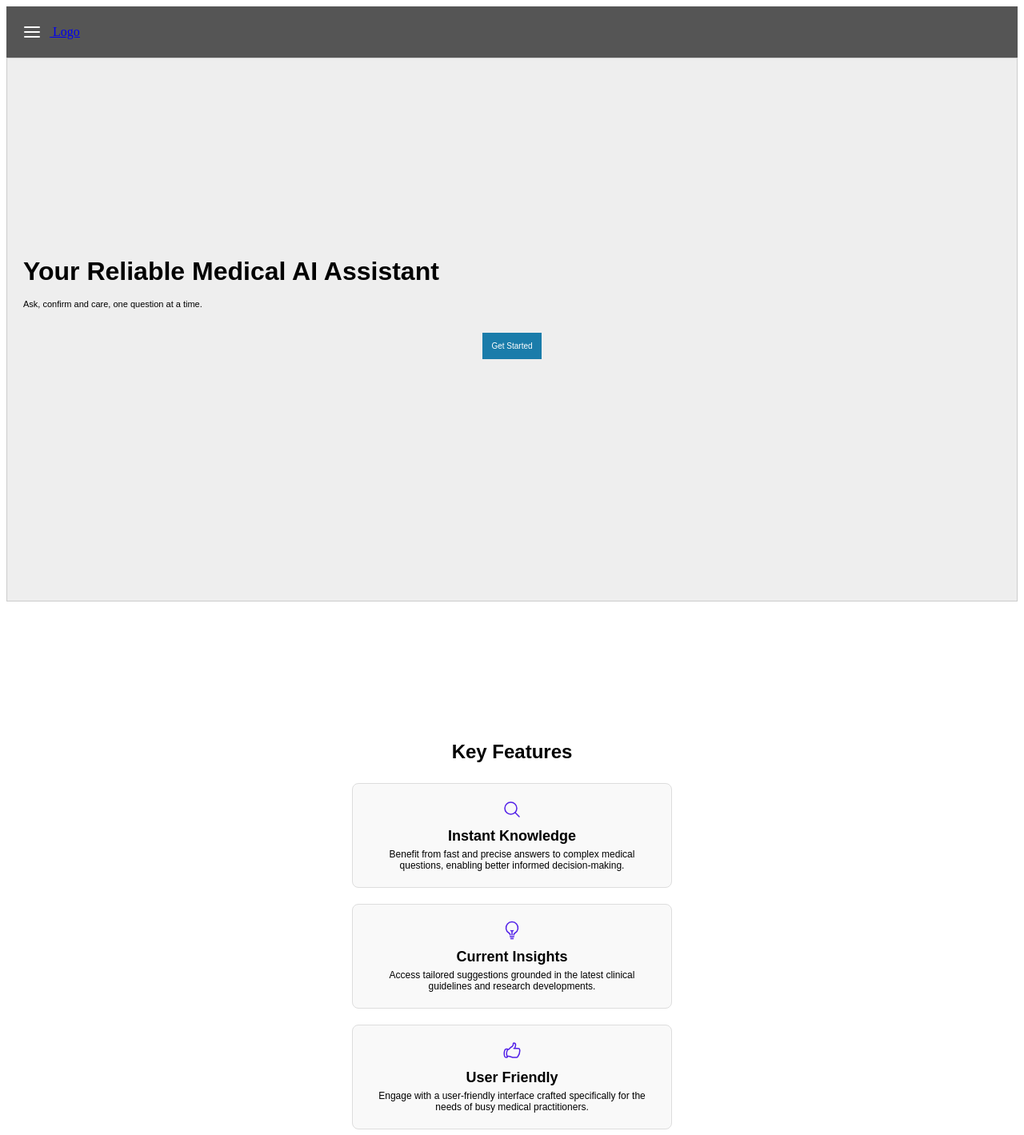
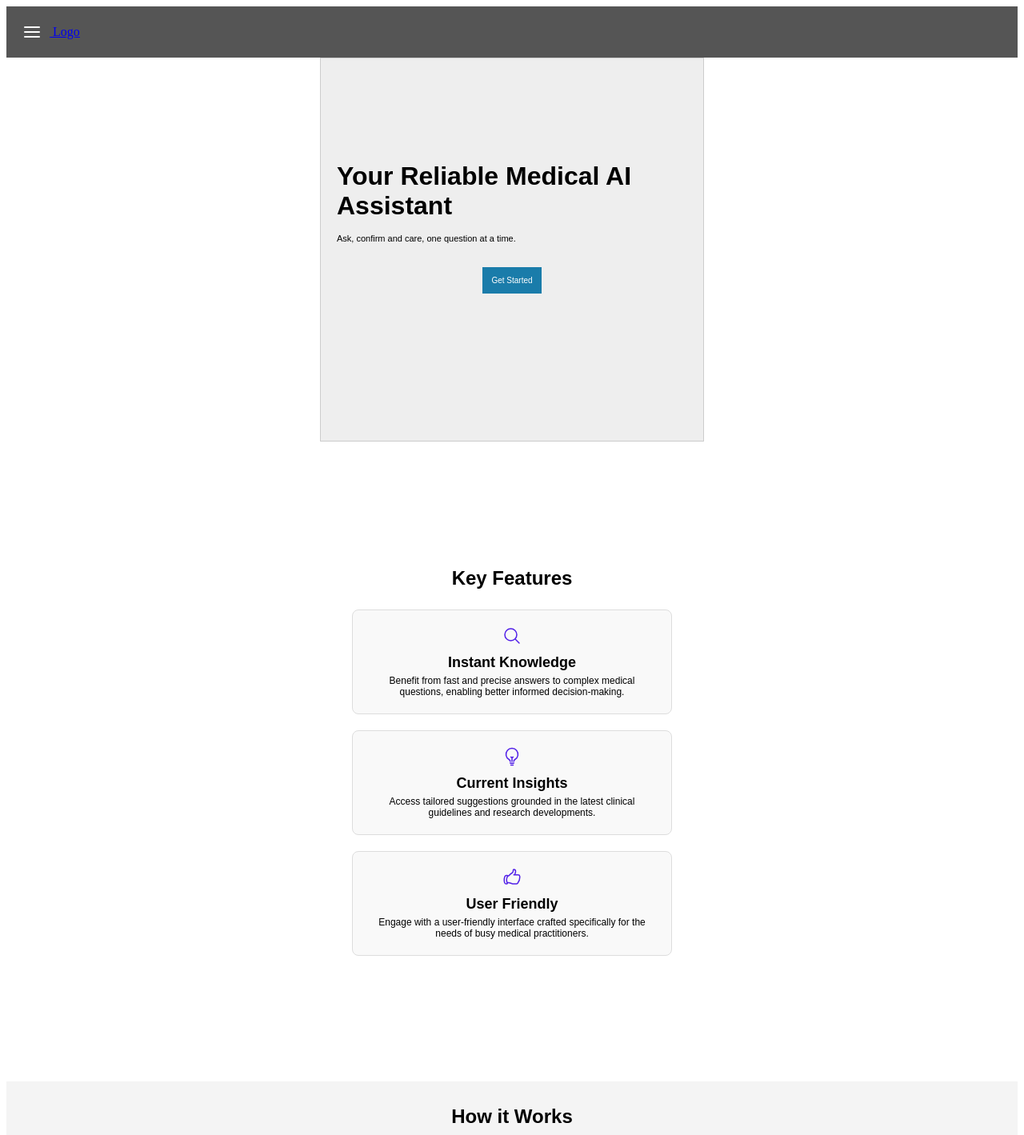
Before and after one commit to fateeS88/DrGPT, a React (Vite) app: page / in a window 1280 px wide. Shown: the top 1419 px of the page at 80% size. Built offline with nearby package versions, Linux system fonts and the light colour scheme.

Commit message:
css adjustments

```diff
--- a/src/App.css
+++ b/src/App.css
@@ -5,7 +5,6 @@
 /* HEADER */
 
 nav {
-  /* background-color: rgb(50, 70, 170); */
   background-color: #555;
   overflow: hidden;
   position: relative;
@@ -22,7 +21,6 @@ nav {
 }
 
 .menu button {
-  /* background-color: rgb(50, 70, 170); */
   background-color: #555;
   color: white;
   padding: 10px;
@@ -32,9 +30,10 @@ nav {
   align-items: center;
 }
 .menu button:hover {
-  /* background-color: rgb(66, 86, 185); */
   background-color: #666;
 }
+
+
 nav ul {
   list-style-type: none;
   margin: 0;
@@ -44,7 +43,6 @@ nav ul {
   right: 0;
   width: 100%;
   height: 100vh;
-  /* background-color: rgb(50, 70, 170); */
   background-color: #555;
   display: flex;
   flex-direction: column;
@@ -65,7 +63,6 @@ nav li a {
 }
 
 nav li a:hover {
-  /* background-color:  rgb(66, 86, 185); */
   background-color: #666;
 }
 
@@ -73,7 +70,6 @@ nav .close-button {
   position: absolute;
   top: 10px;
   left: 10px;
-  /* background-color: rgb(50, 70, 170); */
   background-color: #555;
   color: white;
   border: none;
@@ -82,7 +78,6 @@ nav .close-button {
 }
 
 nav .close-button:hover {
-  /* background-color:  rgb(66, 86, 185); */
   background-color: #666;
 }
 
@@ -129,14 +124,12 @@ form button {
   padding: 10px;
   font-size: 12px;
   border: 1px solid #555;
-  /* background-color: rgb(50, 70, 170); */
   background-color: #555;
   color: white;
   cursor: pointer;
 }
 
 form button:hover {
-  /* background-color: black; */
   background-color: #666;
 }
 
@@ -147,18 +140,18 @@ width: 100%;
 height: 85vh;
 text-align: center;
 font-family: sans-serif;
-/* border: 1px solid #cacddb; */
 border: 1px solid #ccc;
 padding: 20px;
 padding-top: 0px;
 padding-bottom: 15px;
 margin: 0px auto;
-/* background-color: #cacddb; */
 background-color: #eee;
 display: flex;
 flex-direction: column;
 justify-content: center;
 align-items: center;
+max-width: 480px;
+max-height: 480px;
 }
 
 .intro-container h2 {
@@ -182,8 +175,6 @@ align-items: center;
   width: 100%;
   padding: 10px;
   font-size: 10px;
-  /* border: 1px solid rgb(82, 32, 232);
-  background-color: rgb(82, 32, 232); */
   border: 1px solid #1a7caa;
   background-color: #1a7caa;
   color: white;
@@ -198,6 +189,7 @@ align-items: center;
   text-align: center;
   font-family: sans-serif;
   margin: 5px 0 0;
+  margin-top: 0;
   padding: 15px;
   display: flex;
   flex-direction: column;
@@ -208,6 +200,7 @@ align-items: center;
 
 .features h3 {
   font-size: 24px;
+  margin-top: 0;
   margin-bottom: 5px;
 }
 
@@ -309,3 +302,31 @@ footer a {
 
 footer a:hover {
   text-decoration: underline; }
+
+
+
+
+
+/* @media (min-width: 600px)
+
+{.intro-container{
+  width: 100%;}
+
+  .menu button {
+    display: none;
+  }
+}
+
+
+
+@media (min-width: 1024px)
+
+{.intro-container{
+  width: 100%;
+
+}
+
+  .menu button {
+    display: none;
+  }
+} */
--- a/src/Components/Header.jsx
+++ b/src/Components/Header.jsx
@@ -13,7 +13,7 @@ export default function Header () {
           onClick={() => setMenuOpen(!menuOpen)}>
          <FiMenu size={24} />
           </button>
-          <Link to="/" style={{float: "right", borderLeft: "none"}}> <img src="" alt=""/> Logo </Link>
+          <Link to="/"> <img src="" alt=""/> Logo </Link>
         </div>
 
       <ul className={menuOpen ? 'block' : 'none'}>
```
